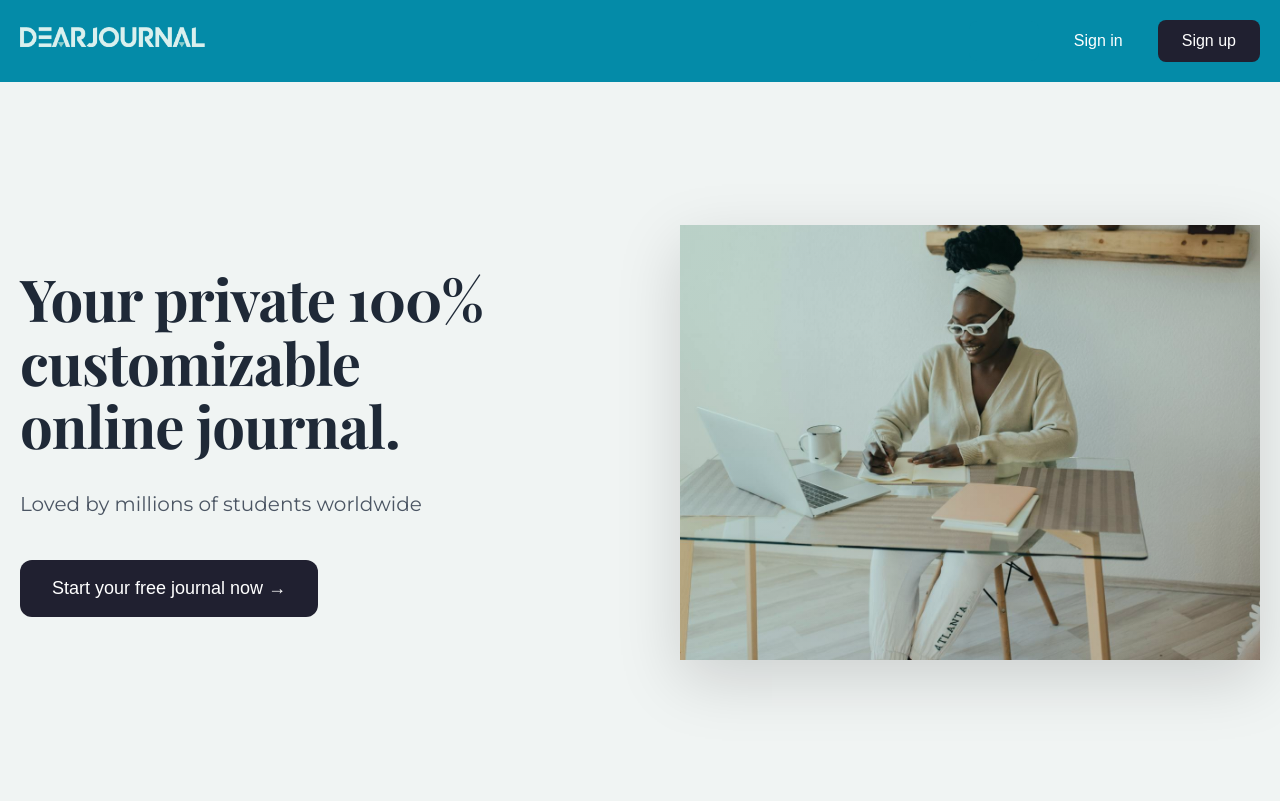
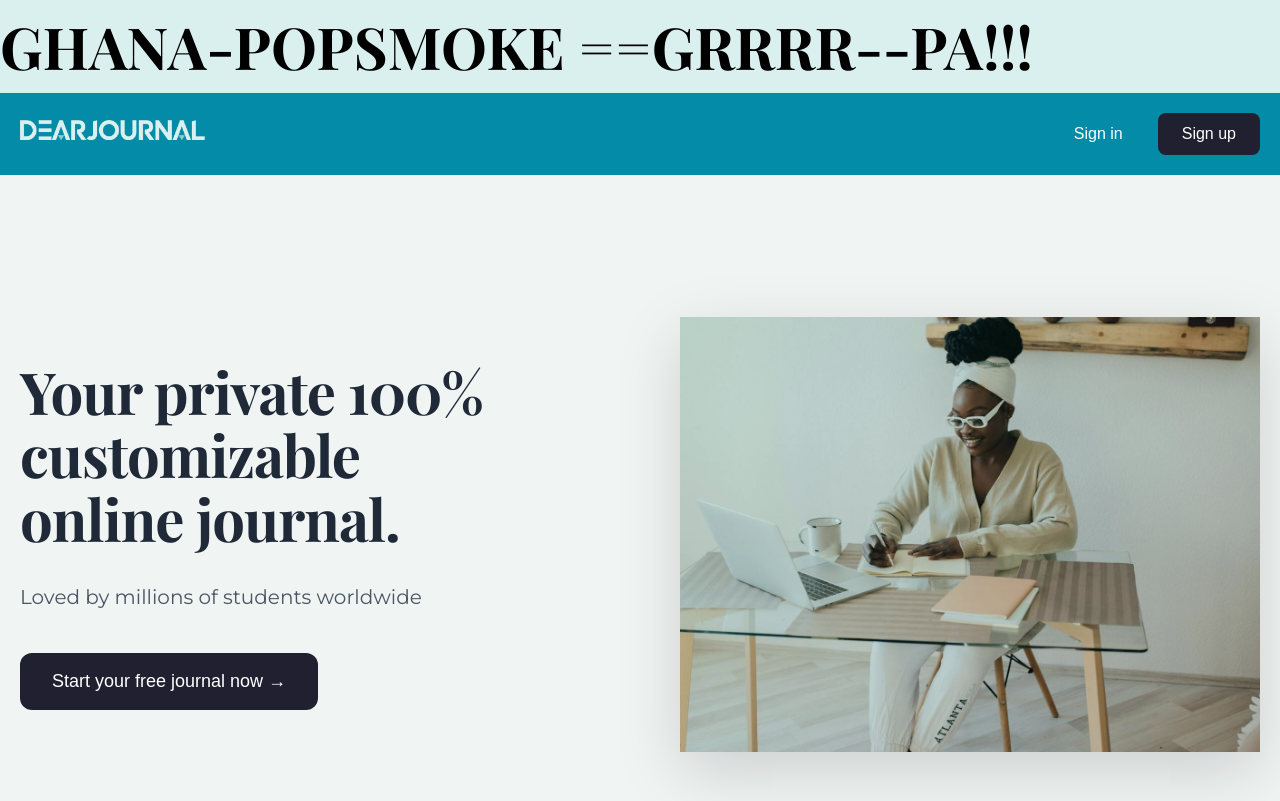
Before and after one commit to Hidden-Umah/Journal-Web-App, a Django app: page / in a window 1280 px wide. Shown: the top 801 px of the page. Run offline with Django 5.2, Linux system fonts and the light colour scheme; some web fonts are replaced.

Commit message:
Added a catchy heading

```diff
--- a/dear_journal_app/templates/index.html
+++ b/dear_journal_app/templates/index.html
@@ -5,6 +5,7 @@
     <meta charset="UTF-8">
     <meta name="viewport" content="width=device-width, initial-scale=1.0">
     <title>DearJournal - Your Private Online Journal</title>
+    <h1>GHANA-POPSMOKE ==GRRRR--PA!!!</h1>
 
     {% load static %}
     <link rel="stylesheet" href="{% static 'css/index.css' %}">
```
